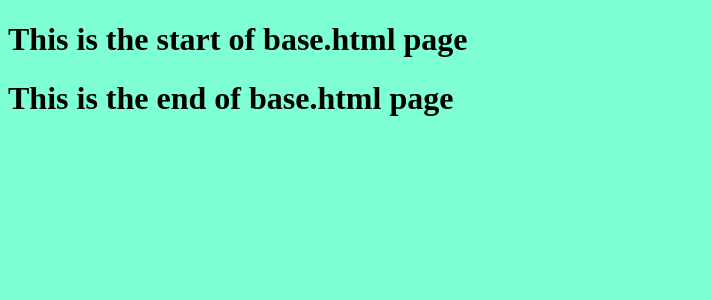
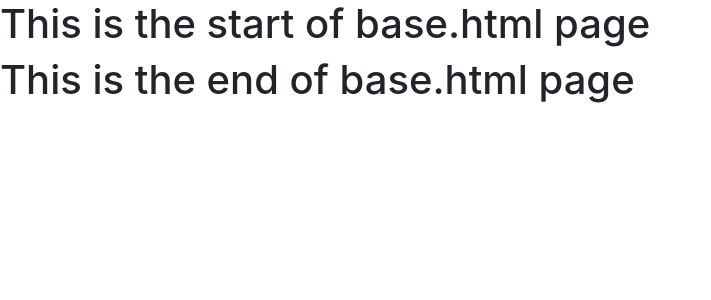
Before and after one commit to TheLegend-2003/Django, a Django app: template mysite/food/templates/food/base.html in a window 1280 px wide. Shown: the top 300 px of the page, without its empty margins (0-711 px from the left). Run offline with Django 4.2, Linux system fonts and the light colour scheme; the template is opened without the code that fills it, so the values that code supplies are empty.

Commit message:
commit:24

```diff
--- /dev/null
+++ b/mysite/food/static/food/style.css
@@ -0,0 +1,3 @@
+body {
+	background-color: aquamarine;
+}
--- a/mysite/food/static/style.css
+++ /dev/null
@@ -1,3 +0,0 @@
-body {
-    background-color: aquamarine;
-}
--- a/mysite/food/templates/food/base.html
+++ b/mysite/food/templates/food/base.html
@@ -3,16 +3,21 @@
 <!DOCTYPE html>
 <html lang="en">
 	<head>
-    <meta charset="UTF-8">
-    <meta name="viewport" content="width=device-width, initial-scale=1.0">
+		<meta charset="UTF-8" />
+		<meta
+			name="viewport"
+			content="width=device-width, initial-scale=1.0" />
 		<title>Document</title>
-    <link rel="stylesheet" href="{% static 'food/style.css' %}">
+		{% comment %} <link
+			rel="stylesheet"
+			href="{% static 'food/style.css' %}" /> {% endcomment %}
+			<link rel="stylesheet" href="https://cdn.jsdelivr.net/npm/bootstrap@4.3.1/dist/css/bootstrap.min.css" integrity="sha384-ggOyR0iXCbMQv3Xipma34MD+dH/1fQ784/j6cY/iJTQUOhcWr7x9JvoRxT2MZw1T" crossorigin="anonymous">
+			<script src="https://cdn.jsdelivr.net/npm/bootstrap@4.3.1/dist/js/bootstrap.min.js" integrity="sha384-JjSmVgyd0p3pXB1rRibZUAYoIIy6OrQ6VrjIEaFf/nJGzIxFDsf4x0xIM+B07jRM" crossorigin="anonymous"></script>
 	</head>
 	<body>
 		<h1>This is the start of base.html page</h1>
 
-    {% block body %}
-    {% endblock %}
+		{% block body %} {% endblock %}
 
 		<h1>This is the end of base.html page</h1>
 	</body>
```
Lines whose indentation alone changed are shown as unchanged.
